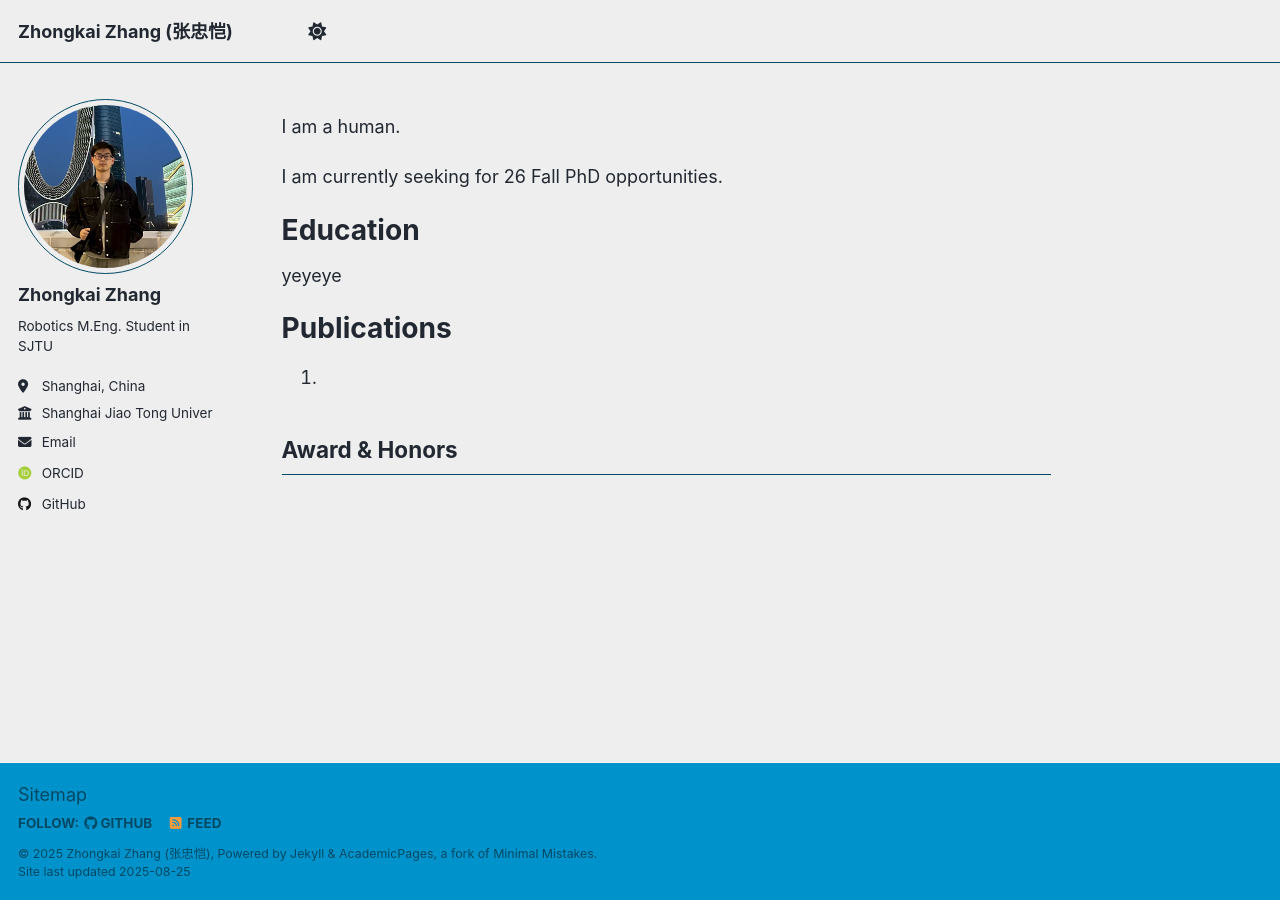
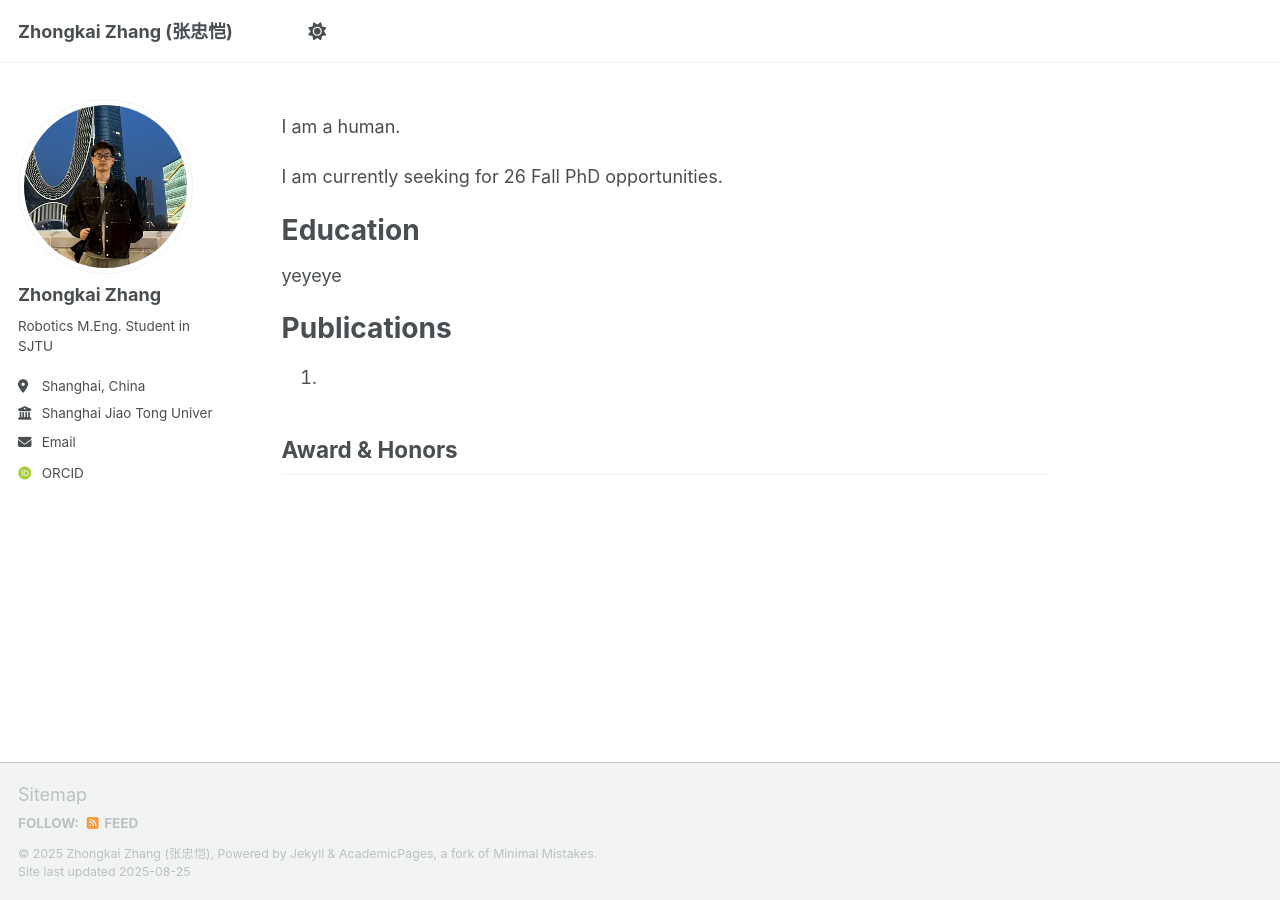
Before and after one commit to V373/blog, a Jekyll site: the page built from _pages/about.md, in a window 1280 px wide. Built offline with Jekyll 4.4.1, drawn with Linux system fonts in a browser that asks for light colours; some web fonts are replaced; a script that is not in the unit is left out.

Commit message:
Update _config.yml

```diff
--- a/_config.yml
+++ b/_config.yml
@@ -8,7 +8,7 @@
 
 # Basic Site Settings
 locale                   : "en-US"
-site_theme               : "air" # Currently available options are "default", "air"
+site_theme               : "default" # Currently available options are "default", "air"
 title                    : "Zhongkai Zhang (张忠恺)"
 title_separator          : "-"
 name                     : &name "Zhongkai Zhang (张忠恺)"
@@ -47,7 +47,7 @@ author:
   bitbucket        : # Username - Update with your username on the site
   codepen          : # Username
   dribbble         : # Username
-  github           : "academicpages"
+  github           : #"academicpages"
   kaggle           : # Username
   stackoverflow    : # User number or user number and name (i.e., use "1" or "1/jeff-atwood")
 
```
